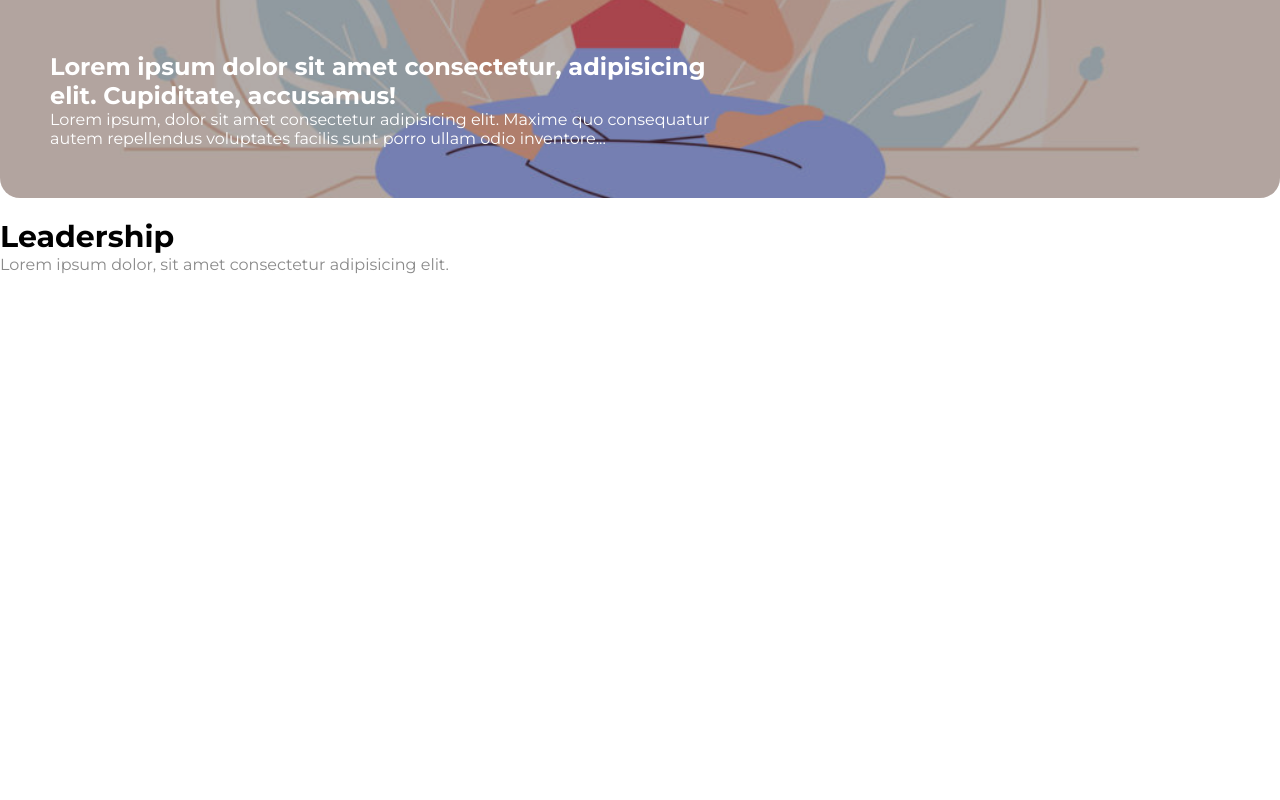
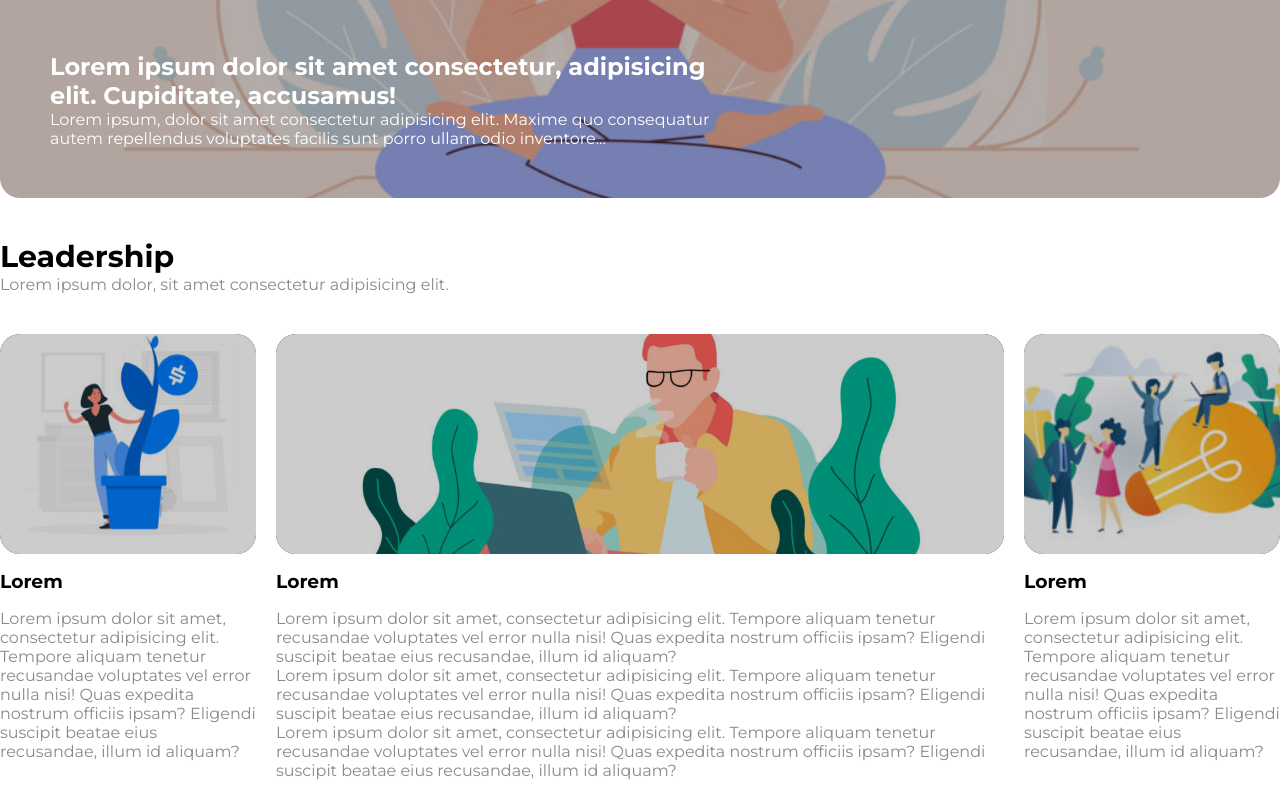
Before and after one commit to smboolean63/htmlcss-wp, a plain HTML site: page index.html in a window 1280 px wide. Shown: the part 524-1324 px from the top of the page. Before the commit the page ends 828 px from the top, so only its background shows below. Drawn offline with Linux system fonts and the light colour scheme.

Commit message:
Aggiunti posts sezione leadership

```diff
--- a/css/style.css
+++ b/css/style.css
@@ -20,6 +20,9 @@ h2, h3 {
 
 h2 {
     font-size: 30px;
+}
+h3 {
+    margin: 16px 0;
 }
 
 /*------------
@@ -97,7 +100,7 @@ header {
     Main
 -------------*/
 .hero {
-    margin-bottom: 20px;
+    margin-bottom: 40px;
     background-image: url('../img/banner.jpg');
     background-repeat: no-repeat;
     background-size: cover;
@@ -116,7 +119,7 @@ header {
 }
 
 .columns {
-    margin: 15px 0;
+    margin: 40px 0 20px;
 }
 
 /* .col-left, .col-middle, .col-right {
@@ -141,3 +144,16 @@ header {
     width: calc(60% - 40px);
     margin: auto 20px;
 }
+
+.post-img {
+    background-color: #000;
+    border-radius: 20px;
+    overflow: hidden;
+}
+.post-img img {
+    width: 100%;
+    height: 220px;
+    opacity: 0.8;
+    display: block;
+    object-fit: cover;
+}
--- a/index.html
+++ b/index.html
@@ -59,9 +59,41 @@
                         <p>Lorem ipsum dolor, sit amet consectetur adipisicing elit.</p>
                     </div>
                     <div class="columns clearfix">
-                        <div class="col"></div>
-                        <div class="col col-big"></div>
-                        <div class="col"></div>
+                        <div class="col">
+                            <!-- Componente Post -->
+                            <div class="post-img">
+                                <img src="img/img-1.jpg" alt="Tizia con pianta gigante">
+                            </div>
+                            <h3>Lorem</h3>
+                            <div class="post-content">
+                                <p>Lorem ipsum dolor sit amet, consectetur adipisicing elit. Tempore aliquam tenetur recusandae voluptates vel error nulla nisi! Quas expedita nostrum officiis ipsam? Eligendi suscipit beatae eius recusandae, illum id aliquam?</p>
+                            </div>
+                            <!-- /Componente Post -->
+                        </div>
+                        <div class="col col-big">
+                            <!-- Componente Post -->
+                            <div class="post-img">
+                                <img src="img/banner-2.jpg" alt="Tizio al lavoro">
+                            </div>
+                            <h3>Lorem</h3>
+                            <div class="post-content">
+                                <p>Lorem ipsum dolor sit amet, consectetur adipisicing elit. Tempore aliquam tenetur recusandae voluptates vel error nulla nisi! Quas expedita nostrum officiis ipsam? Eligendi suscipit beatae eius recusandae, illum id aliquam?</p>
+                                <p>Lorem ipsum dolor sit amet, consectetur adipisicing elit. Tempore aliquam tenetur recusandae voluptates vel error nulla nisi! Quas expedita nostrum officiis ipsam? Eligendi suscipit beatae eius recusandae, illum id aliquam?</p>
+                                <p>Lorem ipsum dolor sit amet, consectetur adipisicing elit. Tempore aliquam tenetur recusandae voluptates vel error nulla nisi! Quas expedita nostrum officiis ipsam? Eligendi suscipit beatae eius recusandae, illum id aliquam?</p>
+                            </div>
+                            <!-- /Componente Post -->
+                        </div>
+                        <div class="col">
+                            <!-- Componente Post -->
+                            <div class="post-img">
+                                <img src="img/img-3.jpg" alt="Team al lavoro">
+                            </div>
+                            <h3>Lorem</h3>
+                            <div class="post-content">
+                                <p>Lorem ipsum dolor sit amet, consectetur adipisicing elit. Tempore aliquam tenetur recusandae voluptates vel error nulla nisi! Quas expedita nostrum officiis ipsam? Eligendi suscipit beatae eius recusandae, illum id aliquam?</p>
+                            </div>
+                            <!-- /Componente Post -->
+                        </div>
                     </div>
                 </section>
                 <!-- /sezione leadership -->
```
Also changed, not shown: img/banner-2.jpg (added), img/img-1.jpg (added), img/img-3.jpg (added).
